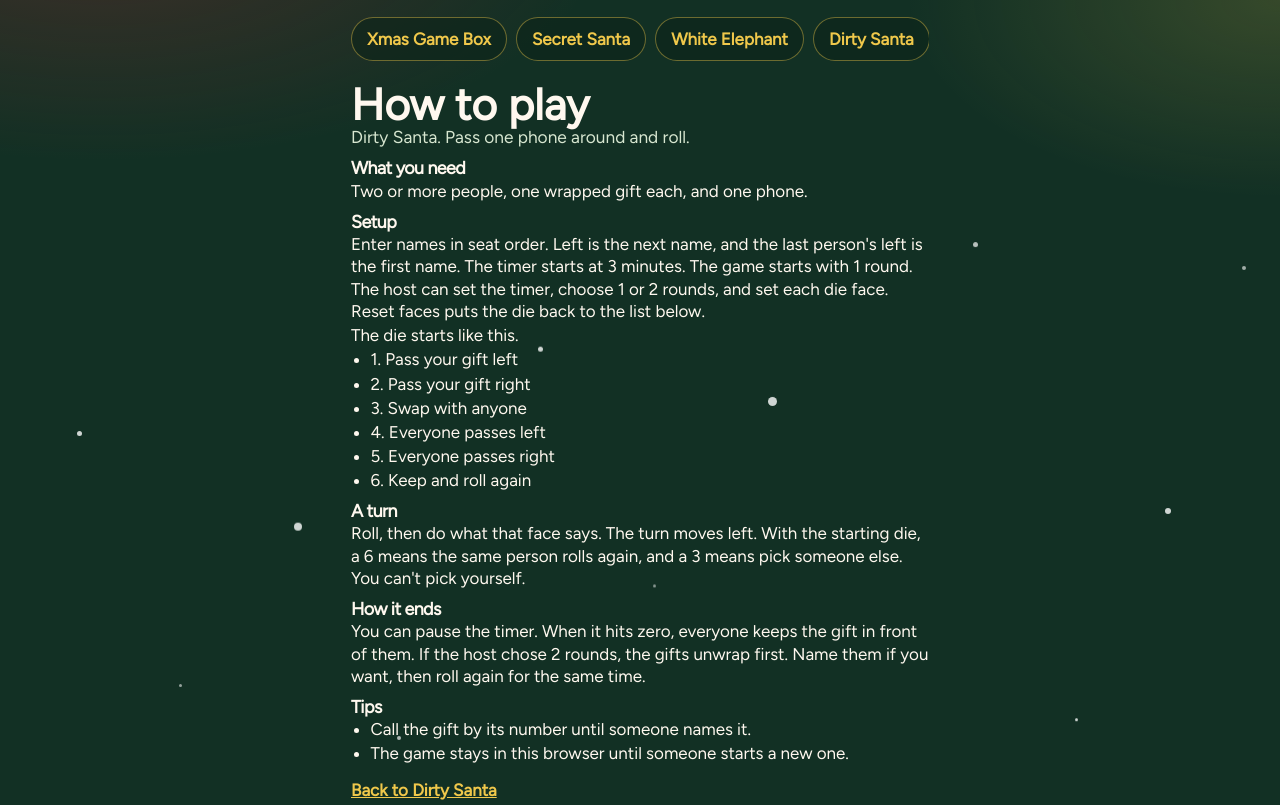
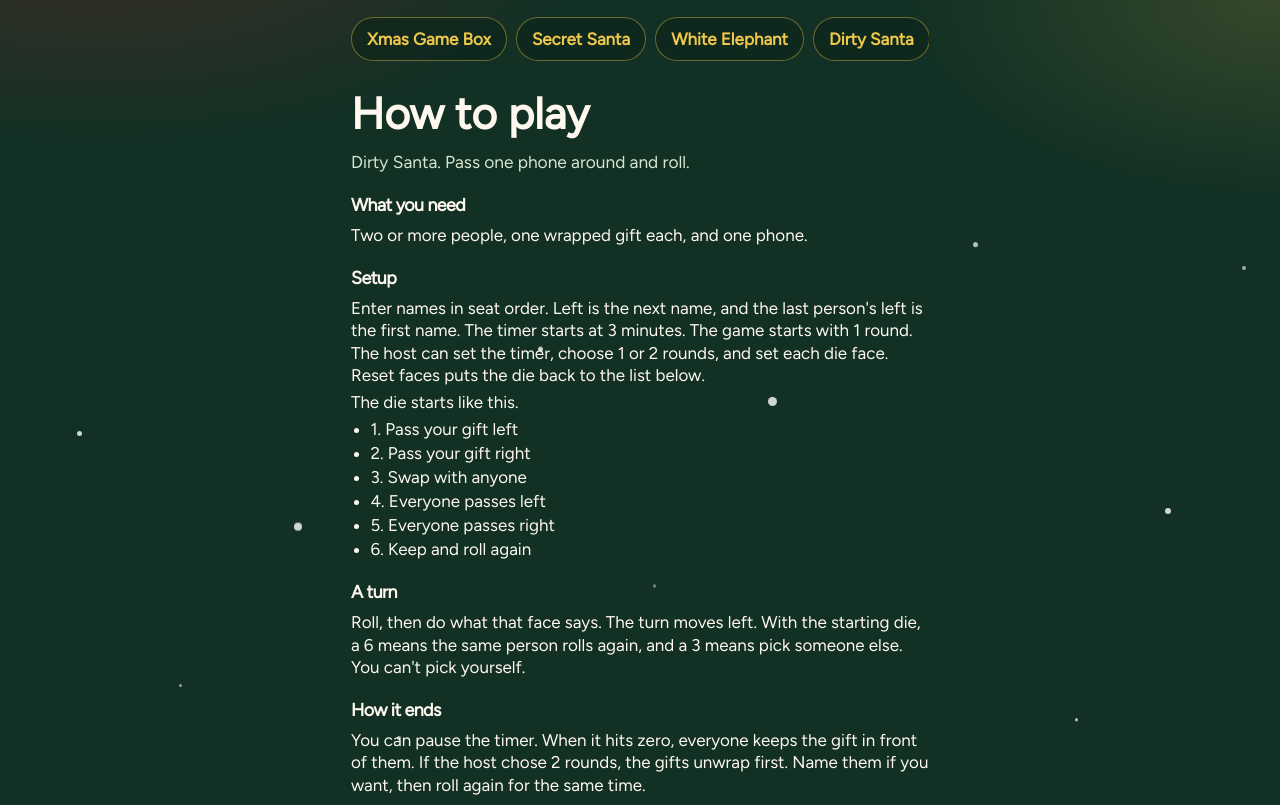
Before and after one commit to conmigo92/secret-santa, a website built with Vite: page how-to/dirty-santa/index.html in a window 1280 px wide. Shown: the top 805 px of the page. Built offline with nearby package versions, Linux system fonts and the light colour scheme; a web font is replaced by a local one.

Commit message:
fix(css): keep display headings off the line below
The Christmas headings used a line box shorter than the letters, so a
two-line title sat on itself and on the sentence under it. The line box
is taller now, and a two-word title is two separate lines.

Co-authored-by: xinyingdu <xinyingdu@users.noreply.github.com>

```diff
--- a/src/guide.css
+++ b/src/guide.css
@@ -4,7 +4,9 @@
 }
 
 .guide h1 {
-  font-size: clamp(1.9rem, 9vw, 2.6rem);
+  font-size: clamp(1.9rem, 8vw, 2.6rem);
+  line-height: 1.32;
+  margin-bottom: 0.45rem;
 }
 
 .guide .lede {
@@ -13,12 +15,14 @@
 
 .guide h2 {
   font-size: 1.05rem;
-  margin-top: 0.55rem;
+  line-height: 1.35;
+  margin-top: 1.15rem;
+  margin-bottom: 0.4rem;
 }
 
 .guide p,
 .guide ul {
-  margin: 0.1rem 0 0;
+  margin: 0.25rem 0 0;
 }
 
 .guide ul {
--- a/src/style.css
+++ b/src/style.css
@@ -107,16 +107,20 @@ h1,
 }
 
 h1 {
+  display: flex;
+  flex-direction: column;
+  align-items: flex-start;
+  gap: 0.14em;
   font-family: "Mountains of Christmas", "Figtree", sans-serif;
   font-weight: 700;
   letter-spacing: 0;
-  line-height: 0.9;
-  font-size: clamp(3.3rem, 16vw, 5.1rem);
+  line-height: 1.32;
+  font-size: clamp(2.35rem, 9vw, 4.15rem);
+  margin-bottom: 0.15em;
   color: var(--cream);
 }
 
 h1 span {
-  display: block;
   color: var(--gold);
 }
 
@@ -125,9 +129,9 @@ label.heading {
   font-family: "Figtree", sans-serif;
   font-weight: 600;
   letter-spacing: -0.03em;
-  line-height: 1.1;
+  line-height: 1.3;
   font-size: 1.55rem;
-  margin: 0;
+  margin: 0 0 0.55rem;
 }
 
 .lede,
@@ -411,10 +415,10 @@ a.action {
   font-family: "Figtree", sans-serif;
   font-weight: 600;
   letter-spacing: -0.03em;
-  font-size: clamp(2.3rem, 10vw, 3.3rem);
-  line-height: 1;
+  font-size: clamp(2rem, 8vw, 2.8rem);
+  line-height: 1.35;
   color: var(--ink);
-  max-width: 12ch;
+  max-width: 14ch;
 }
 
 .notes {
@@ -478,7 +482,6 @@ a.action {
     opacity: 1;
   }
   100% {
-    transform: translateY(-58%) rotate(-8deg);
     opacity: 0;
   }
 }
```
